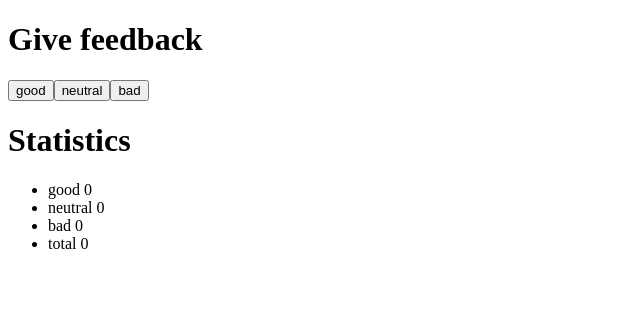
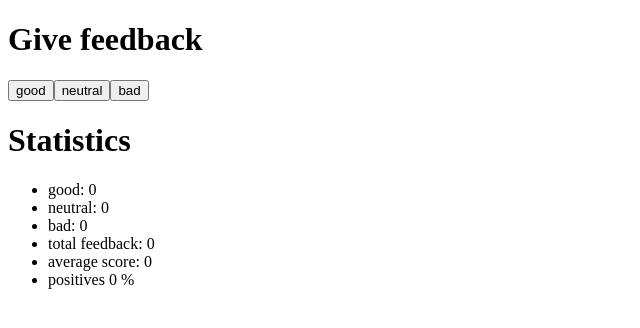
Before and after one commit to elaktupp/fullstackcourse, a React (Vite) app in the folder part1/unicafe/: page / in a window 1280 px wide. Shown: the top 328 px of the page, without its empty margins (0-640 px from the left). Built offline with nearby package versions, Linux system fonts and the light colour scheme.

Commit message:
Part 1 - Exercises 1.7 unicafe step 2

```diff
--- a/part1/unicafe/src/App.jsx
+++ b/part1/unicafe/src/App.jsx
@@ -9,6 +9,18 @@ function App() {
     return good + neutral + bad;
   };
 
+  // Good = 1, Neutral = 0, Bad = -1
+  const averageScore = () => {
+    let total = good + bad;
+    if (total === 0) total = 1;
+    return (good - bad) / total;
+  };
+
+  const isPositivePercentage = () => {
+    if (good + neutral + bad === 0) return 0;
+    else return (good / (good + neutral + bad)) * 100;
+  };
+
   return (
     <>
       <div>
@@ -18,10 +30,12 @@ function App() {
         <button onClick={() => setBad(bad + 1)}>bad</button>
         <h1>Statistics</h1>
         <ul>
-          <li>good {good}</li>
-          <li>neutral {neutral}</li>
-          <li>bad {bad}</li>
-          <li>total {totalFeedback()}</li>
+          <li>good: {good}</li>
+          <li>neutral: {neutral}</li>
+          <li>bad: {bad}</li>
+          <li>total feedback: {totalFeedback()}</li>
+          <li>average score: {averageScore()}</li>
+          <li>positives {isPositivePercentage()} %</li>
         </ul>
       </div>
     </>
```
